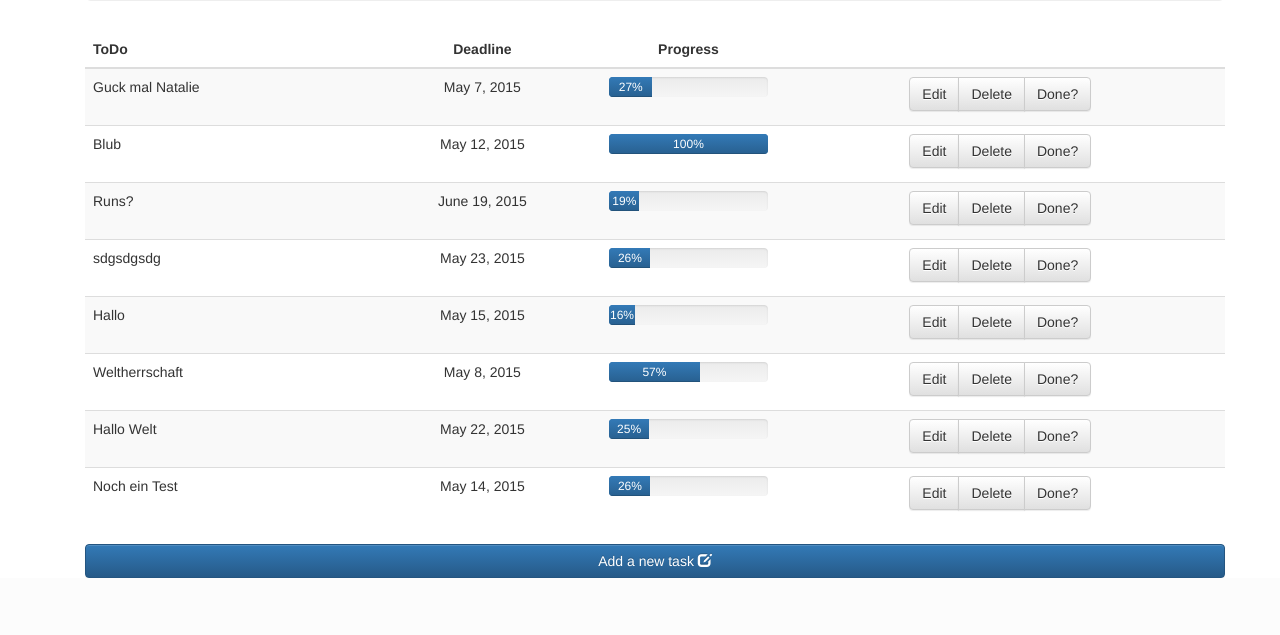
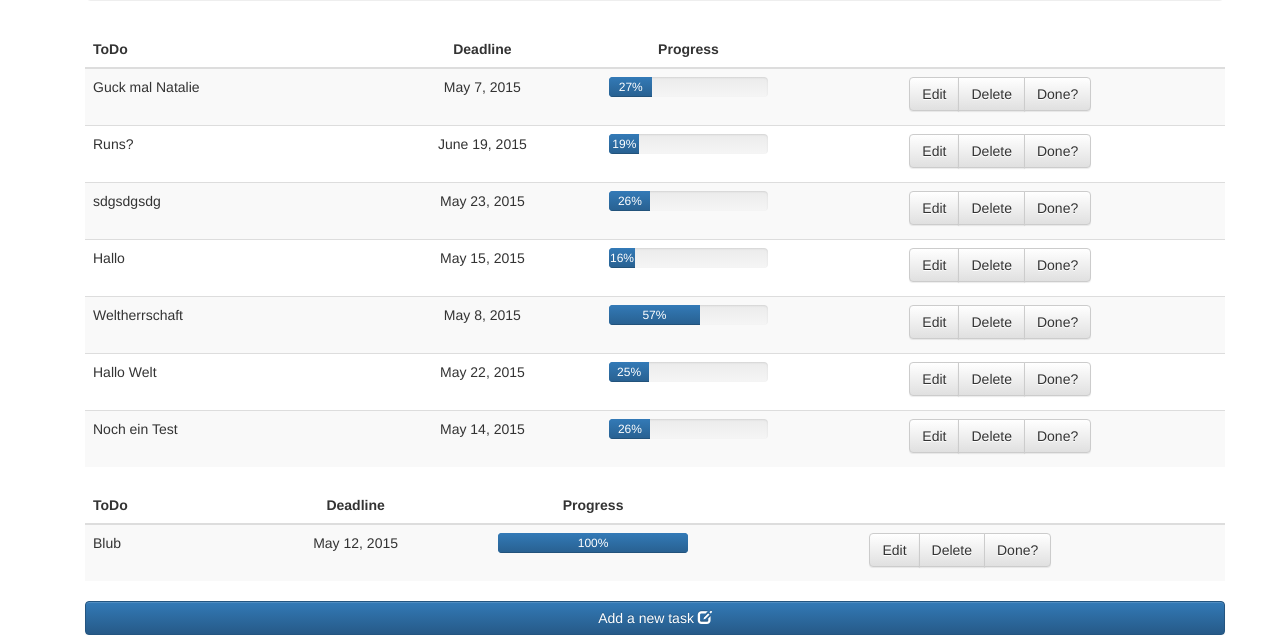
Before and after one commit to patreu22/todotracker, a Django app: page / in a window 1280 px wide. Shown: the part 356-991 px from the top of the page. Before the commit the page ends 934 px from the top, so only its background shows below. Run offline with Django 3.2, Linux system fonts and the light colour scheme; data comes from the database, SQL or seed files in the repository; both versions use the stored data as it was after the commit; some libraries are stand-ins or nearby versions.

Commit message:
index angepasst
extra tabelle für fertige todos. Bootstrap muss konfiguriert werden,
dass die tabellen gleich breit sind

```diff
--- a/todolist/templates/index.html
+++ b/todolist/templates/index.html
@@ -21,22 +21,7 @@
               <th class="text-left">ToDo</th>
               <th class="text-center">Deadline</th>
               <th class="text-center">Progress</th>
-              <th class="text-right">
-                <!--Dropdown Button to sort tasks -->
-                <!--<div class="dropdown">
-                   <button class="btn btn-default btn-sm dropdown-toggle" type="button" data-toggle="dropdown">Sort by
-                    <span class="caret"></span></button>
-                    <ul class="dropdown-menu">
-                      <li><a>Name</a></li>
-                      <li class="divider"></li>
-                      <li><a>Deadline: soon to late</a></li>
-                      <li><a>Deadline: late to soon</a></li>
-                      <li class="divider"></li>
-                      <li><a>Progress: low to high</a></li>
-                      <li><a>Progress: high to low</a></li>
-                    </ul>
-                </div>-->
-              </th>
+              <th class="text-right"></th>
             </tr>
           </thead>
 
@@ -44,6 +29,7 @@
           <tbody>
             <!--Table content-->
             {% for todo in object_list %}
+              {% if todo.progress < 100  %}
                 <tr>
                   <td class="text-left">{{todo.title}}</td>
                   <td> {{todo.deadline}}</td>
@@ -61,35 +47,58 @@
                       <a href="finish/{{todo.id}}" role="button" class="btn btn-default">Done?</a>
                     </div>
                   </td>
+              {% endif %}
             {% endfor %}
-
-
-          <!--Script for auto-generated todos-->
-          <!--
-          <script>
-              var Ausgabe = "";
-              for (var i = 1; i <= 10; i++)
-                  Ausgabe = Ausgabe + '<tr><td class="text-left">Task ' + i +
-                  '</td><td>05-03-2015</td>' +
-                  '<td><div class="progress">' +
-                  '<div class="progress-bar" role="progressbar" aria-valuenow="45" aria-valuemin="0" aria-valuemax="100" style="width:' + (i*7) + '%">' + (i*7) + '%</div>' +
-                  '</div></td>' +
-                  '<td><div class="btn-group">' +
-                    '<button class="btn btn-default">Edit</button>' +
-                      '<button class="btn btn-default">Delete</button>' +
-                      '<button class="btn btn-default" data-toggle="tooltip" title="Done?" data-placement="right"><span class="glyphicon glyphicon-check"></button>' +
-                    '</div>' +
-                  '</td>' +
-                '</tr>';
-              document.write(Ausgabe);
-
-          </script>
-          -->
 
 
           </tbody>
         </table>
         </div>
+
+
+        <!--Table with tasks to do -->
+        <div class="container">
+        <table class="text-center table table-striped table-hover">
+          <!-- Table Head-->
+          <thead>
+            <tr>
+              <th class="text-left">ToDo</th>
+              <th class="text-center">Deadline</th>
+              <th class="text-center">Progress</th>
+              <th class="text-right"></th>
+            </tr>
+          </thead>
+
+
+          <tbody>
+            <!--Table content-->
+            {% for todo in object_list %}
+              {% if todo.progress >= 100  %}
+                <tr>
+                  <td class="text-left">{{todo.title}}</td>
+                  <td> {{todo.deadline}}</td>
+                  <td>
+                    <div class="progress">
+                      <div class="progress-bar" role="progressbar" aria-valuenow="{{todo.progress}}" aria-valuemin="0" aria-valuemax="100" style="width: {{todo.progress}}%">
+                        {{todo.progress}}%
+                      </div>
+                    </div>
+                  </td>
+                  <td >
+                    <div class="btn-group">
+                      <a href="edit/{{todo.id}}" role="button" class="btn btn-default">Edit</a>
+                      <a href="delete/{{todo.id}}" role="button" class="btn btn-default">Delete</a>
+                      <a href="finish/{{todo.id}}" role="button" class="btn btn-default">Done?</a>
+                    </div>
+                  </td>
+              {% endif %}
+            {% endfor %}
+
+
+          </tbody>
+        </table>
+        </div>
+
 
           <!--Add a to do-->
           <div class="container">
```
Also changed, not shown: db.sqlite3. Lines whose indentation alone changed are shown as unchanged.
